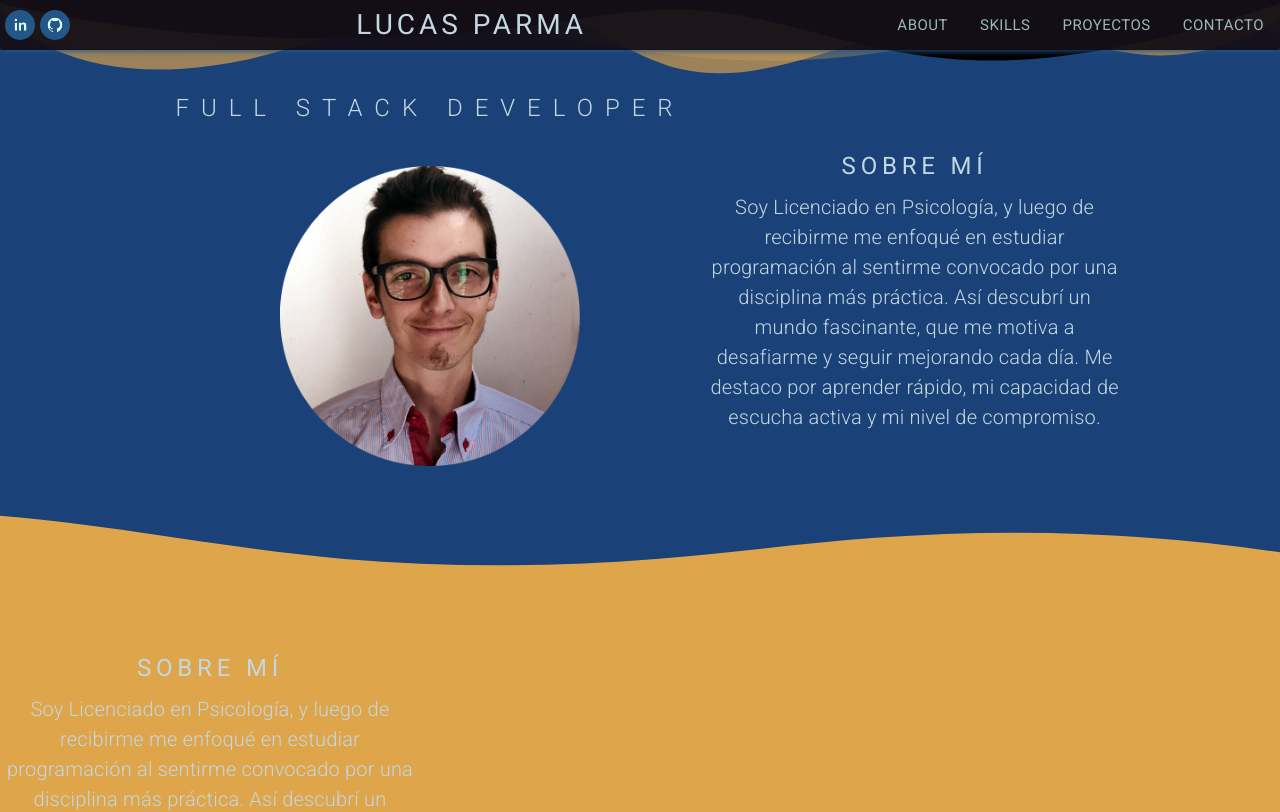
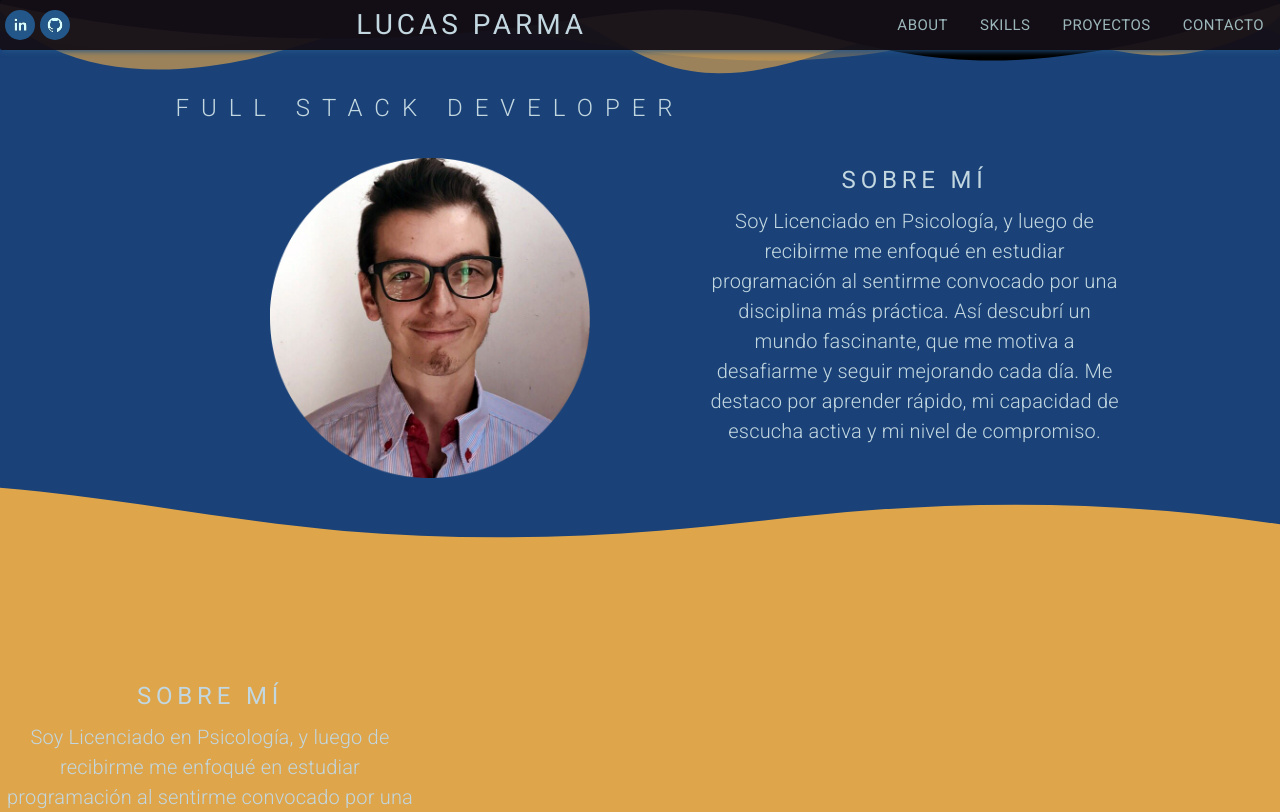
Before and after one commit to parmaps/lucasparma, a Next.js app: page / in a window 1280 px wide. Shown: the top 812 px of the page. Built offline with nearby package versions, Linux system fonts and the light colour scheme.

Commit message:
img size & position

```diff
--- a/components/Hero/ProfilePic.tsx
+++ b/components/Hero/ProfilePic.tsx
@@ -8,10 +8,10 @@ type Props = {};
 function ProfilePic({}: Props) {
   return (
     <Box
-    w={[192, 240, 300]}
+    w={[192, 240, 320]}
     mx="auto"
-    mt={[2.5,5]}
-    mb={[5, 10]}
+    mt={[2.5,3]}
+    mb={[2.5, 5, 0]}
     /* as={motion.div}
       initial={{ opacity: 0, scale: 0.5 }}
       animate={{ opacity: 1, scale: 1 }}
--- a/container/About/About.tsx
+++ b/container/About/About.tsx
@@ -29,7 +29,7 @@ const About = (props: Props) => {
         <Text
           className={styles.about}
           fontSize={["14px", "16px", "20px", "24px"]}
-          pt={[1, 2, 6]}
+          pt={[1, 2, 20]}
           >
           Sobre mí
         </Text>
```
